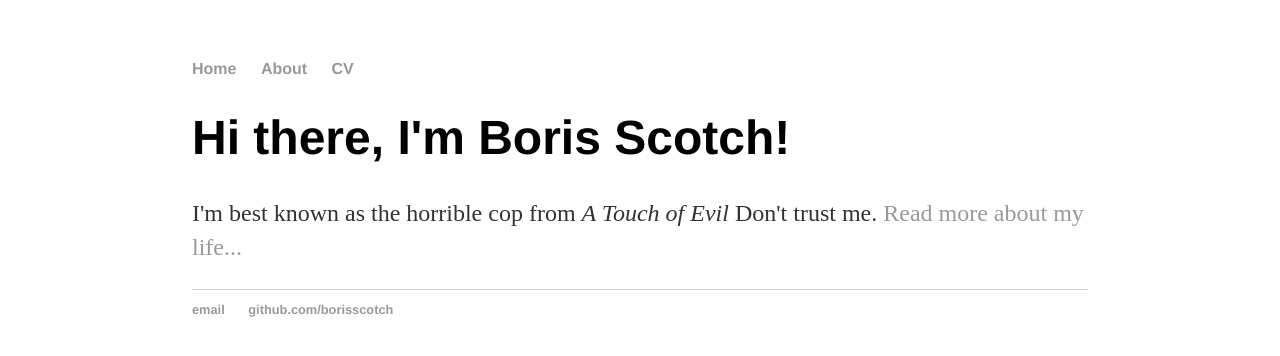
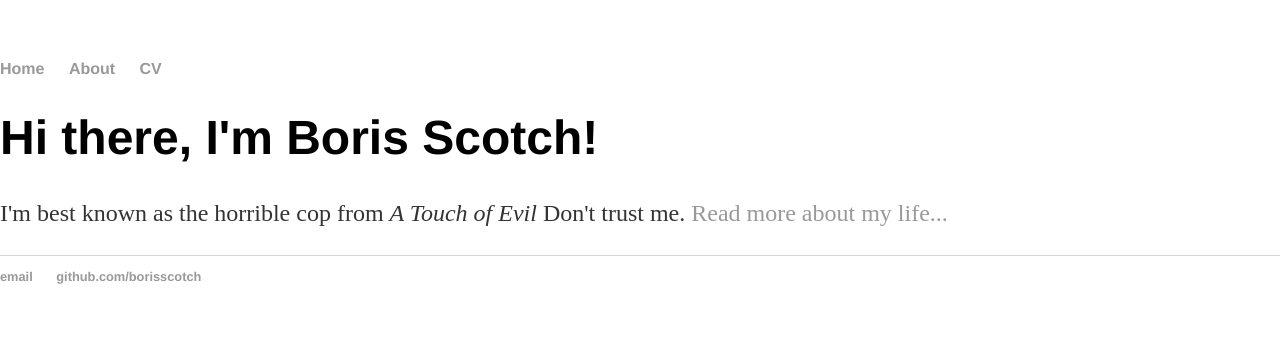
Before and after one commit to BorisScotch/BorisScotch.github.io, a plain HTML site: page index.html in a window 1280 px wide. Drawn offline with Linux system fonts and the light colour scheme.

Commit message:
Update main.css

```diff
--- a/css/main.css
+++ b/css/main.css
@@ -1,6 +1,6 @@
 body {
     margin: 60px auto;
-    width: 70%;
+    width: 100%;
 }
 nav ul, footer ul {
     font-family:'Helvetica', 'Arial', 'Sans-Serif';
@@ -17,7 +17,7 @@ a {
     color: #999;
 }
 a:hover {
-    text-decoration: underline;
+    background-color: black;
 }
 h1 {
     font-size: 3em;
```
